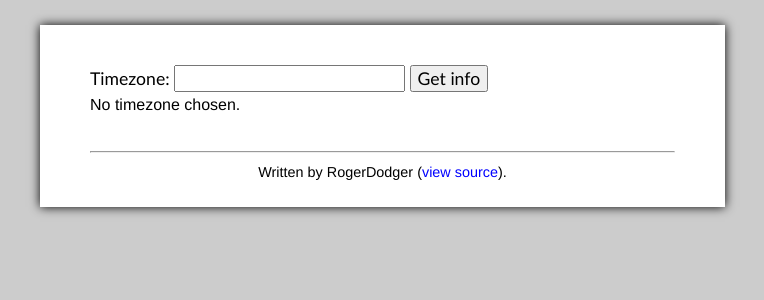
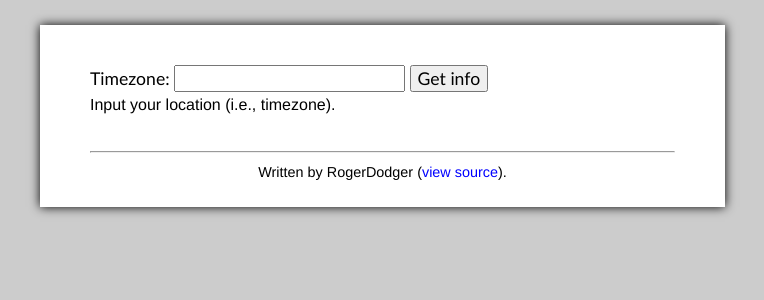
Before and after one commit to RogerDodger/tz-info, a PHP site: page / in a window 1280 px wide. Shown: the top 300 px of the page, without its empty margins (18-782 px from the left). Run offline with PHP 8.4, Linux system fonts and the light colour scheme; data that the repository does not hold is empty.

Commit message:
layout improvements

```diff
--- a/index.php
+++ b/index.php
@@ -76,7 +76,7 @@ dirname(htmlentities($_SERVER["SCRIPT_NAME"]))."/lib/timestrings.php?list=all";
 		$response = "<p><span class=\"invalid\">'$tz'</span> is not a valid timezone.</p>";
 	}
 } else {
-	$response = "<p>No timezone chosen.</p>";
+	$response = "<p>Input your location (i.e., timezone).</p>";
 }
 
 ?>
```
